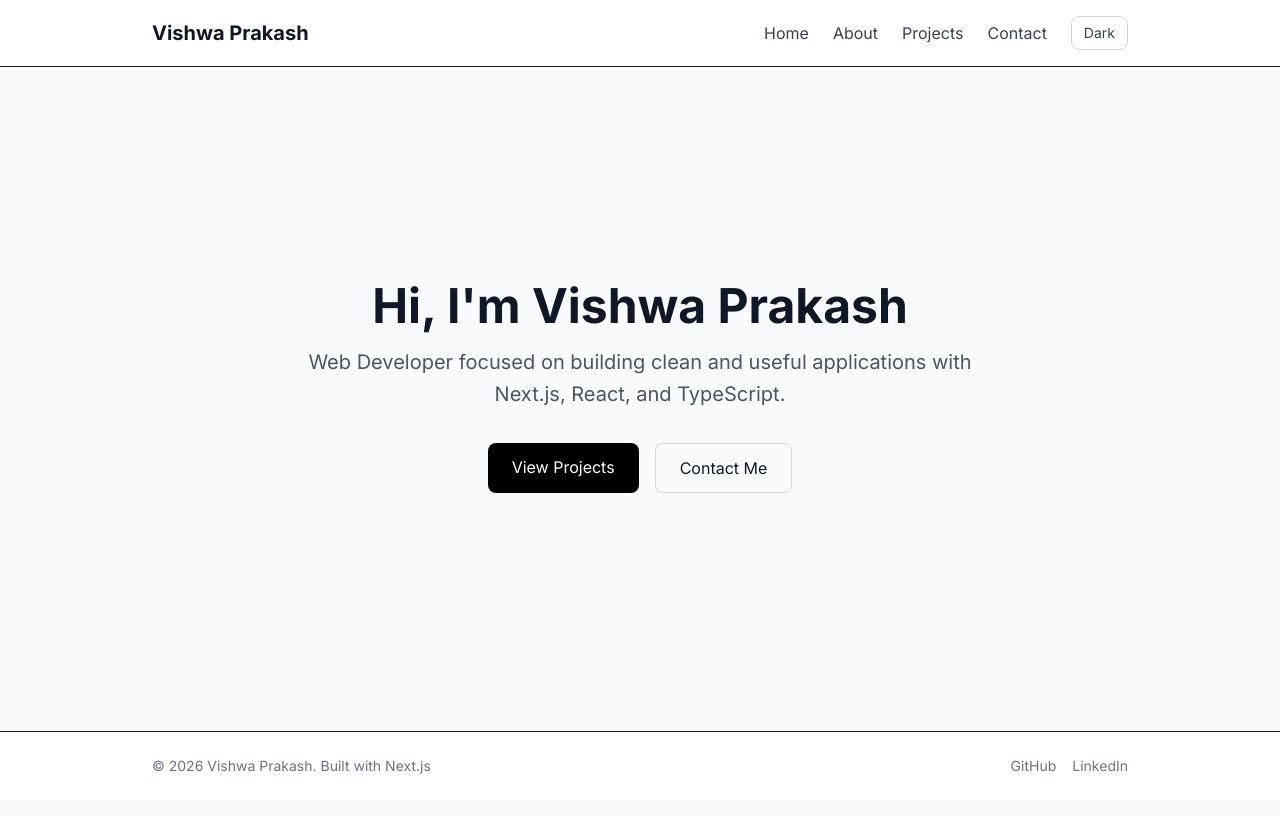
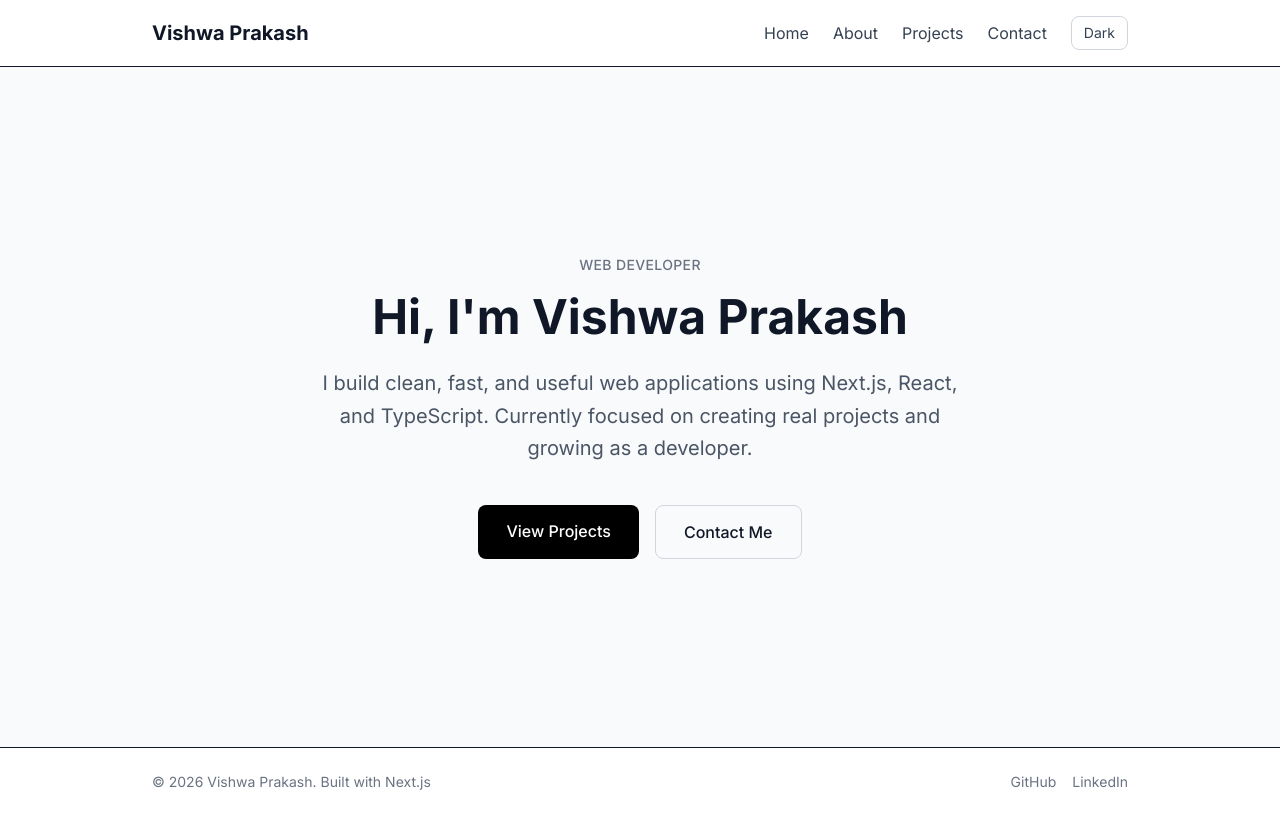
Before and after one commit to vshmps24-hue/my-portfolio, a Next.js app: page / in a window 1280 px wide. Built offline with nearby package versions, Linux system fonts and the light colour scheme.

Commit message:
Improved Home page design

```diff
--- a/app/page.tsx
+++ b/app/page.tsx
@@ -2,24 +2,31 @@ import Link from "next/link";
 
 export default function Home() {
   return (
-    <main className="min-h-[80vh] flex flex-col items-center justify-center px-6 bg-gray-50 dark:bg-gray-950">
+    <main className="min-h-[85vh] flex flex-col items-center justify-center px-6 bg-gray-50 dark:bg-gray-950">
       <div className="text-center max-w-2xl animate-fade-in">
-        <h1 className="text-4xl sm:text-5xl font-bold text-gray-900 dark:text-white mb-4">
+        <p className="text-sm font-medium text-gray-500 dark:text-gray-400 mb-3 tracking-wide uppercase">
+          Web Developer
+        </p>
+
+        <h1 className="text-4xl sm:text-5xl font-bold text-gray-900 dark:text-white mb-5 leading-tight">
           Hi, I&apos;m Vishwa Prakash
         </h1>
-        <p className="text-lg sm:text-xl text-gray-600 dark:text-gray-400 mb-8 leading-relaxed">
-          Web Developer focused on building clean and useful applications with Next.js, React, and TypeScript.
+
+        <p className="text-lg sm:text-xl text-gray-600 dark:text-gray-400 mb-10 leading-relaxed">
+          I build clean, fast, and useful web applications using Next.js, React, and TypeScript.
+          Currently focused on creating real projects and growing as a developer.
         </p>
+
         <div className="flex flex-col sm:flex-row gap-4 justify-center">
           <Link
             href="/projects"
-            className="bg-black dark:bg-white text-white dark:text-black px-6 py-3 rounded-lg hover:bg-gray-800 dark:hover:bg-gray-200 transition text-center"
+            className="bg-black dark:bg-white text-white dark:text-black px-7 py-3.5 rounded-lg hover:bg-gray-800 dark:hover:bg-gray-200 transition text-center font-medium"
           >
             View Projects
           </Link>
           <Link
             href="/contact"
-            className="border border-gray-300 dark:border-gray-700 px-6 py-3 rounded-lg hover:bg-white dark:hover:bg-gray-900 transition text-center text-gray-900 dark:text-white"
+            className="border border-gray-300 dark:border-gray-700 px-7 py-3.5 rounded-lg hover:bg-white dark:hover:bg-gray-900 transition text-center text-gray-900 dark:text-white font-medium"
           >
             Contact Me
           </Link>
```
